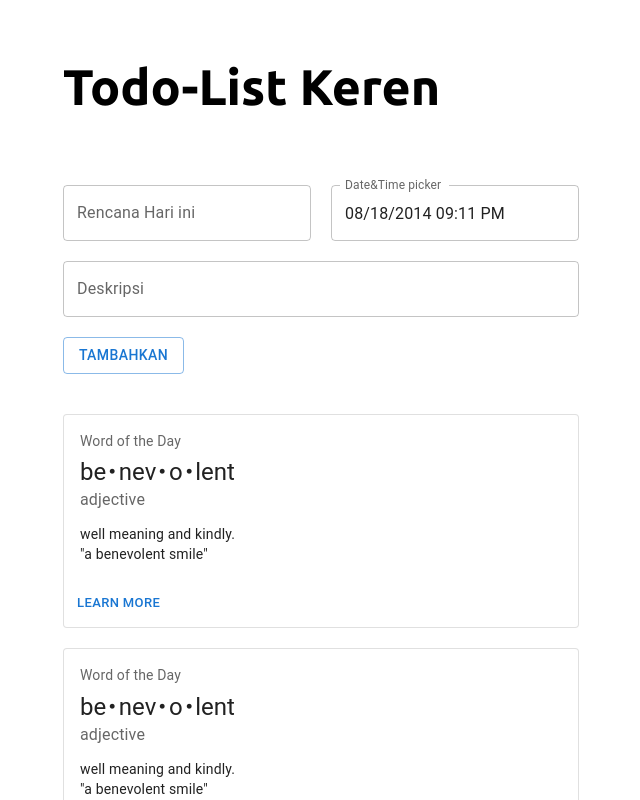
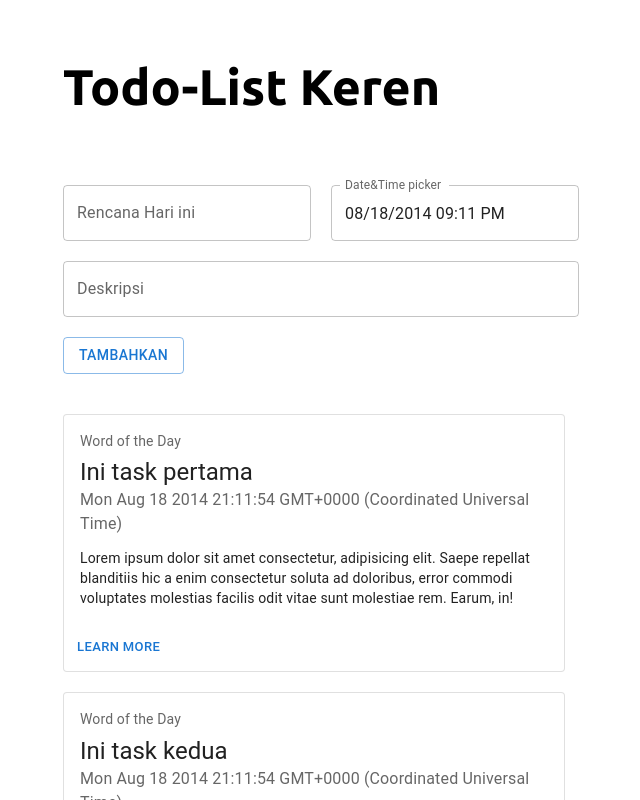
Before and after one commit to williamk19/updaily, a React (Create React App) app: page / in a window 1280 px wide. Shown: the top 800 px of the page, without its empty margins (319-959 px from the left). Built offline with nearby package versions, Linux system fonts and the light colour scheme.

Commit message:
TaskCard component and data as array

```diff
--- /dev/null
+++ b/src/components/TaskCard.jsx
@@ -0,0 +1,46 @@
+import React from "react";
+import {
+  CardContent,
+  CardActions,
+  Button,
+  Typography,
+  Box,
+  Card
+} from '@mui/material';
+
+const TaskCard = ({judul, deskripsi, tanggal}) => {
+  const bull = (
+    <Box
+      component="span"
+      sx={{ display: "inline-block", mx: "2px", transform: "scale(0.8)" }}
+    >
+      •
+    </Box>
+  );
+
+  return (
+    <Card variant="outlined" style={{ marginTop: 20, maxWidth: '500px' }}>
+      <React.Fragment>
+        <CardContent>
+          <Typography sx={{ fontSize: 14 }} color="text.secondary" gutterBottom>
+            Word of the Day
+          </Typography>
+          <Typography variant="h5" component="div">
+            {judul}
+          </Typography>
+          <Typography sx={{ mb: 1.5 }} color="text.secondary">
+            {`${tanggal.toDate()}`}
+          </Typography>
+          <Typography variant="body2">
+            {deskripsi}
+          </Typography>
+        </CardContent>
+        <CardActions>
+          <Button size="small">Learn More</Button>
+        </CardActions>
+      </React.Fragment>
+    </Card>
+  );
+};
+
+export default TaskCard;
--- a/src/pages/Home.jsx
+++ b/src/pages/Home.jsx
@@ -4,11 +4,23 @@ import { DateTimePicker } from "@mui/x-date-pickers/DateTimePicker";
 import dayjs from "dayjs";
 import { LocalizationProvider } from "@mui/x-date-pickers";
 import { AdapterDayjs } from "@mui/x-date-pickers/AdapterDayjs";
-import Card from "@mui/material/Card";
-import CardActions from "@mui/material/CardActions";
-import CardContent from "@mui/material/CardContent";
 import Button from "@mui/material/Button";
-import Typography from "@mui/material/Typography";
+import TaskCard from '../components/TaskCard';
+
+const data = [
+  {
+    id: 1,
+    judul: "Ini task pertama",
+    deskripsi: "Lorem ipsum dolor sit amet consectetur, adipisicing elit. Saepe repellat blanditiis hic a enim consectetur soluta ad doloribus, error commodi voluptates molestias facilis odit vitae sunt molestiae rem. Earum, in!",
+    tanggal: dayjs("2014-08-18T21:11:54")
+  },
+  {
+    id: 2,
+    judul: "Ini task kedua",
+    deskripsi: "Lorem ipsum dolor sit amet consectetur, adipisicing elit. Saepe repellat blanditiis hic a enim consectetur soluta ad doloribus, error commodi voluptates molestias facilis odit vitae sunt molestiae rem. Earum, in!",
+    tanggal: dayjs("2014-08-18T21:11:54")
+  },
+];
 
 const Home = () => {
   const [value, setValue] = React.useState(dayjs("2014-08-18T21:11:54"));
@@ -16,38 +28,7 @@ const Home = () => {
   const handleChange = (newValue) => {
     setValue(newValue);
   };
-  const bull = (
-    <Box
-      component="span"
-      sx={{ display: "inline-block", mx: "2px", transform: "scale(0.8)" }}
-    >
-      •
-    </Box>
-  );
 
-  const card = (
-    <React.Fragment>
-      <CardContent>
-        <Typography sx={{ fontSize: 14 }} color="text.secondary" gutterBottom>
-          Word of the Day
-        </Typography>
-        <Typography variant="h5" component="div">
-          be{bull}nev{bull}o{bull}lent
-        </Typography>
-        <Typography sx={{ mb: 1.5 }} color="text.secondary">
-          adjective
-        </Typography>
-        <Typography variant="body2">
-          well meaning and kindly.
-          <br />
-          {'"a benevolent smile"'}
-        </Typography>
-      </CardContent>
-      <CardActions>
-        <Button size="small">Learn More</Button>
-      </CardActions>
-    </React.Fragment>
-  );
   return (
     <div className="Home">
       <Box
@@ -88,12 +69,9 @@ const Home = () => {
             <Button variant="outlined">Tambahkan</Button>
           </Box>
           <Box sx={{ minWidth: 275 }}>
-            <Card variant="outlined" style={{ marginTop: 20 }}>
-              {card}
-            </Card>
-            <Card variant="outlined" style={{ marginTop: 20 }}>
-              {card}
-            </Card>
+            {data.map((d) => (
+              <TaskCard key={d.id} judul={d.judul} deskripsi={d.deskripsi} tanggal={d.tanggal} />
+            ))}
           </Box>
         </Box>
       </Box>
```
